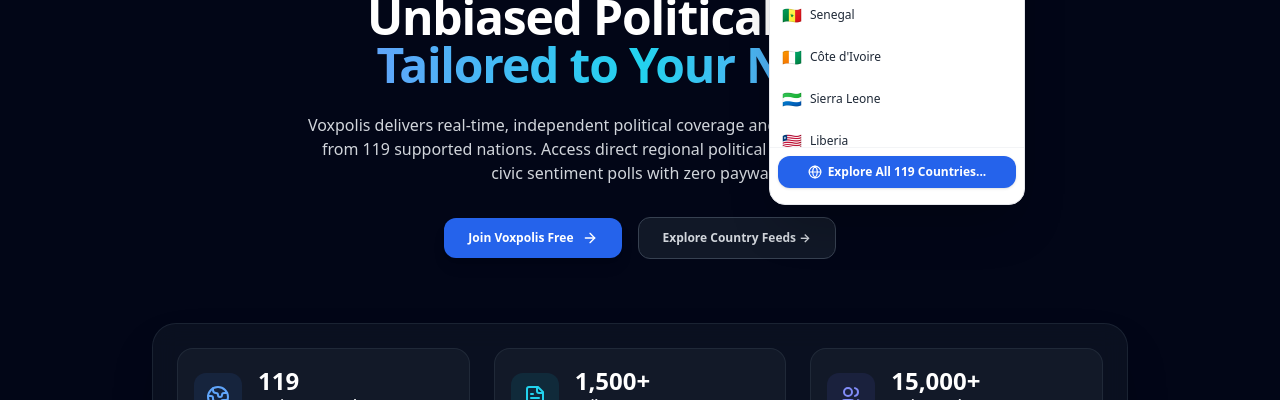
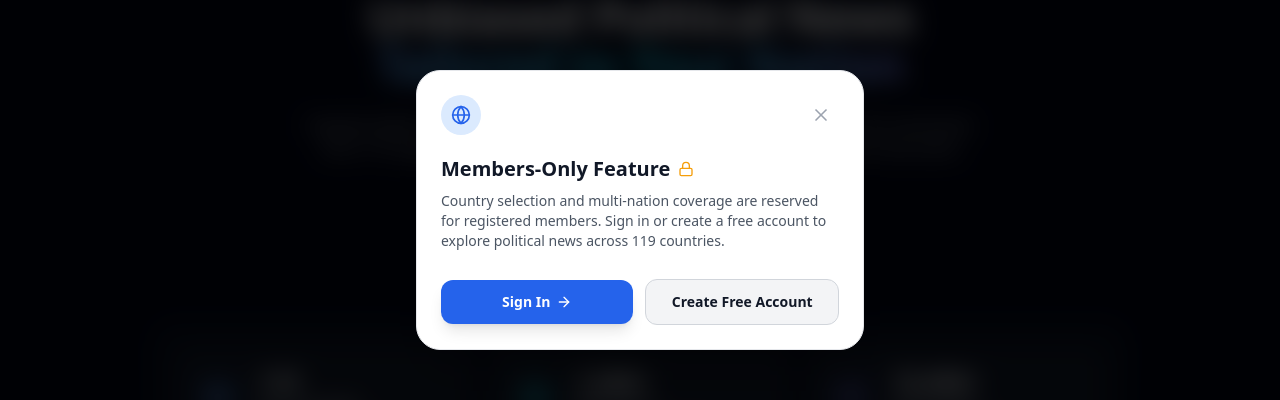
Before and after one commit to mikkywebs/voxpolis, a Next.js app: page /about in a window 1280 px wide. Both pictures are taken after a click on the button "Select Country Coverage". Shown: the part 190-590 px from the top of the page. Built offline with nearby package versions, Linux system fonts and the light colour scheme; no server answers.

Commit message:
fix(ui): mount country modal via React Portal with z-[9999], prompt guest users with AuthPromptModal on country selection, and enable dynamic server rendering

```diff
--- a/src/app/[countrySlug]/page.tsx
+++ b/src/app/[countrySlug]/page.tsx
@@ -1,4 +1,6 @@
 'use client';
+
+export const dynamic = 'force-dynamic';
 
 import { useState, useEffect } from 'react';
 import { useParams, useRouter } from 'next/navigation';
--- a/src/app/about/page.tsx
+++ b/src/app/about/page.tsx
@@ -1,4 +1,6 @@
 'use client';
+
+export const dynamic = 'force-dynamic';
 
 import { useState } from 'react';
 import Link from 'next/link';
--- a/src/app/article/[slug]/page.tsx
+++ b/src/app/article/[slug]/page.tsx
@@ -1,4 +1,6 @@
 'use client';
+
+export const dynamic = 'force-dynamic';
 
 import { useState, useEffect } from 'react';
 import { useParams, useRouter } from 'next/navigation';
--- a/src/app/contact/page.tsx
+++ b/src/app/contact/page.tsx
@@ -1,4 +1,6 @@
 'use client';
+
+export const dynamic = 'force-dynamic';
 
 import { useState } from 'react';
 import Header from '@/components/layout/Header';
--- a/src/app/corrections/page.tsx
+++ b/src/app/corrections/page.tsx
@@ -1,4 +1,6 @@
 'use client';
+
+export const dynamic = 'force-dynamic';
 
 import { useState } from 'react';
 import Header from '@/components/layout/Header';
--- a/src/app/feed/page.tsx
+++ b/src/app/feed/page.tsx
@@ -1,4 +1,6 @@
 'use client';
+
+export const dynamic = 'force-dynamic';
 
 import { useState, useEffect } from 'react';
 import Header from '@/components/layout/Header';
--- a/src/app/page.tsx
+++ b/src/app/page.tsx
@@ -1,4 +1,6 @@
 'use client';
+
+export const dynamic = 'force-dynamic';
 
 import { useEffect, useState } from 'react';
 import Link from 'next/link';
@@ -6,6 +8,7 @@ import SiteLogo from '@/components/branding/SiteLogo';
 import FeedCard from '@/components/feed/FeedCard';
 import Footer from '@/components/layout/Footer';
 import RegionalCountrySelectorModal from '@/components/layout/RegionalCountrySelectorModal';
+import AuthPromptModal from '@/components/auth/AuthPromptModal';
 import { createClient } from '@/lib/supabase/client';
 import { ALL_COUNTRIES, CountryConfig, getCountryByCode } from '@/config/countries';
 import { fetchArticlesForCountry, ArticleData, formatExactTimestamp, getArticleImageUrl } from '@/lib/news';
@@ -32,6 +35,7 @@ export default function LandingPage() {
   const [loadingArticles, setLoadingArticles] = useState(true);
   const [currentSlideIndex, setCurrentSlideIndex] = useState(0);
   const [isCountryModalOpen, setIsCountryModalOpen] = useState(false);
+  const [isAuthPromptOpen, setIsAuthPromptOpen] = useState(false);
 
   useEffect(() => {
     async function checkUser() {
@@ -173,7 +177,13 @@ export default function LandingPage() {
               {isAutoDetected ? 'Live Detected Region:' : 'Selected Country:'}
             </span>
             <button
-              onClick={() => setIsCountryModalOpen(true)}
+              onClick={() => {
+                if (!user) {
+                  setIsAuthPromptOpen(true);
+                } else {
+                  setIsCountryModalOpen(true);
+                }
+              }}
               className="inline-flex items-center gap-2 px-3 py-1.5 rounded-xl bg-gray-900 border border-gray-700 text-white font-bold text-xs hover:border-blue-500 transition cursor-pointer"
             >
               <span className="text-base">{selectedCountry.flag}</span>
@@ -329,6 +339,12 @@ export default function LandingPage() {
         selectedCountry={selectedCountry}
         onSelectCountry={handleSelectCountry}
       />
+
+      {/* Auth Prompt Modal for Guests */}
+      <AuthPromptModal
+        isOpen={isAuthPromptOpen}
+        onClose={() => setIsAuthPromptOpen(false)}
+      />
     </div>
   );
 }
--- a/src/app/privacy/page.tsx
+++ b/src/app/privacy/page.tsx
@@ -1,3 +1,5 @@
+export const dynamic = 'force-dynamic';
+
 import Link from 'next/link';
 import SiteLogo from '@/components/branding/SiteLogo';
 
--- a/src/app/terms/page.tsx
+++ b/src/app/terms/page.tsx
@@ -1,3 +1,5 @@
+export const dynamic = 'force-dynamic';
+
 import Link from 'next/link';
 import SiteLogo from '@/components/branding/SiteLogo';
 
--- /dev/null
+++ b/src/components/auth/AuthPromptModal.tsx
@@ -0,0 +1,103 @@
+'use client';
+
+import { useState, useEffect } from 'react';
+import { createPortal } from 'react-dom';
+import { motion, AnimatePresence } from 'framer-motion';
+import Link from 'next/link';
+import { Lock, X, Globe, ArrowRight } from 'lucide-react';
+
+interface AuthPromptModalProps {
+  isOpen: boolean;
+  onClose: () => void;
+  title?: string;
+  message?: string;
+}
+
+export default function AuthPromptModal({
+  isOpen,
+  onClose,
+  title = 'Members-Only Feature',
+  message = 'Country selection and multi-nation coverage are reserved for registered members. Sign in or create a free account to explore political news across 119 countries.',
+}: AuthPromptModalProps) {
+  const [mounted, setMounted] = useState(false);
+
+  useEffect(() => {
+    setMounted(true);
+  }, []);
+
+  useEffect(() => {
+    const handleKeyDown = (e: KeyboardEvent) => {
+      if (e.key === 'Escape' && isOpen) {
+        onClose();
+      }
+    };
+    window.addEventListener('keydown', handleKeyDown);
+    return () => window.removeEventListener('keydown', handleKeyDown);
+  }, [isOpen, onClose]);
+
+  if (!isOpen || !mounted) return null;
+
+  return createPortal(
+    <AnimatePresence>
+      <div
+        onClick={onClose}
+        className="fixed inset-0 z-[9999] bg-black/75 backdrop-blur-md flex items-center justify-center p-4 overflow-y-auto cursor-pointer"
+      >
+        <motion.div
+          initial={{ opacity: 0, scale: 0.93, y: 15 }}
+          animate={{ opacity: 1, scale: 1, y: 0 }}
+          exit={{ opacity: 0, scale: 0.93, y: 15 }}
+          transition={{ duration: 0.18, ease: 'easeOut' }}
+          onClick={(e) => e.stopPropagation()}
+          className="bg-white dark:bg-gray-900 border border-gray-200 dark:border-gray-800 rounded-3xl w-full max-w-md shadow-2xl overflow-hidden cursor-default my-auto p-6 text-center space-y-5"
+        >
+          {/* Header Icon & Close Button */}
+          <div className="flex items-center justify-between">
+            <div className="w-10 h-10 rounded-full bg-blue-100 dark:bg-blue-900/50 text-blue-600 dark:text-blue-400 flex items-center justify-center">
+              <Globe className="w-5 h-5" />
+            </div>
+            <button
+              onClick={onClose}
+              type="button"
+              className="p-2 text-gray-400 hover:text-gray-700 dark:hover:text-white rounded-full hover:bg-gray-100 dark:hover:bg-gray-800 transition"
+              title="Close (Esc)"
+            >
+              <X className="w-5 h-5" />
+            </button>
+          </div>
+
+          {/* Content */}
+          <div className="space-y-2 text-left">
+            <h3 className="font-extrabold text-lg sm:text-xl text-gray-900 dark:text-white flex items-center gap-2">
+              <span>{title}</span>
+              <Lock className="w-4 h-4 text-amber-500" />
+            </h3>
+            <p className="text-xs sm:text-sm text-gray-600 dark:text-gray-300 leading-relaxed">
+              {message}
+            </p>
+          </div>
+
+          {/* Action Buttons */}
+          <div className="flex flex-col sm:flex-row items-center gap-3 pt-2">
+            <Link
+              href="/login"
+              onClick={onClose}
+              className="w-full py-3 bg-blue-600 hover:bg-blue-500 text-white font-bold text-xs sm:text-sm rounded-xl shadow-lg transition flex items-center justify-center gap-1.5"
+            >
+              <span>Sign In</span>
+              <ArrowRight className="w-4 h-4" />
+            </Link>
+            <Link
+              href="/signup"
+              onClick={onClose}
+              className="w-full py-3 bg-gray-100 dark:bg-gray-800 hover:bg-gray-200 dark:hover:bg-gray-700 text-gray-900 dark:text-white font-bold text-xs sm:text-sm rounded-xl border border-gray-300 dark:border-gray-700 transition flex items-center justify-center"
+            >
+              Create Free Account
+            </Link>
+          </div>
+        </motion.div>
+      </div>
+    </AnimatePresence>,
+    document.body
+  );
+}
--- a/src/components/layout/Header.tsx
+++ b/src/components/layout/Header.tsx
@@ -4,6 +4,7 @@ import { useState, useEffect, useRef } from 'react';
 import Link from 'next/link';
 import SiteLogo from '@/components/branding/SiteLogo';
 import RegionalCountrySelectorModal from '@/components/layout/RegionalCountrySelectorModal';
+import AuthPromptModal from '@/components/auth/AuthPromptModal';
 import { CountryConfig, SUPPORTED_COUNTRIES } from '@/config/countries';
 import { WeatherData } from '@/lib/weather';
 import { Sun, Moon, Palette, ChevronDown, User, Shield, LogOut, Languages, Globe, Check } from 'lucide-react';
@@ -32,6 +33,7 @@ export default function Header({
   const [greeting, setGreeting] = useState<string>('');
   const [weather, setWeather] = useState<WeatherData | null>(null);
   const [isModalOpen, setIsModalOpen] = useState(false);
+  const [isAuthPromptOpen, setIsAuthPromptOpen] = useState(false);
   const [isUserMenuOpen, setIsUserMenuOpen] = useState(false);
   const [isCountryDropdownOpen, setIsCountryDropdownOpen] = useState(false);
   const [isLangOpen, setIsLangOpen] = useState(false);
@@ -139,7 +141,13 @@ export default function Header({
           {/* Regional Country Selector Trigger & Dropdown Menu */}
           <div className="relative shrink-0" ref={countryDropdownRef}>
             <button
-              onClick={() => setIsCountryDropdownOpen(!isCountryDropdownOpen)}
+              onClick={() => {
+                if (!user) {
+                  setIsAuthPromptOpen(true);
+                } else {
+                  setIsCountryDropdownOpen(!isCountryDropdownOpen);
+                }
+              }}
               type="button"
               className="flex items-center gap-1.5 bg-gradient-to-r from-blue-50 to-indigo-50 dark:from-gray-800 dark:to-gray-800 hover:from-blue-100 hover:to-indigo-100 dark:hover:bg-gray-700 text-gray-900 dark:text-gray-100 text-xs font-extrabold px-3 py-1.5 rounded-xl border border-blue-300 dark:border-gray-600 shadow-sm transition cursor-pointer shrink-0"
               title="Select Country Coverage"
@@ -334,6 +342,12 @@ export default function Header({
         selectedCountry={selectedCountry}
         onSelectCountry={onSelectCountry}
       />
+
+      {/* Auth Prompt Modal for Guests */}
+      <AuthPromptModal
+        isOpen={isAuthPromptOpen}
+        onClose={() => setIsAuthPromptOpen(false)}
+      />
     </header>
   );
 }
--- a/src/components/layout/RegionalCountrySelectorModal.tsx
+++ b/src/components/layout/RegionalCountrySelectorModal.tsx
@@ -1,6 +1,7 @@
 'use client';
 
 import { useState, useMemo, useEffect } from 'react';
+import { createPortal } from 'react-dom';
 import { motion, AnimatePresence } from 'framer-motion';
 import { getGroupedRegions, CountryConfig, Continent } from '@/config/countries';
 import { Search, ChevronDown, X, Globe, Check } from 'lucide-react';
@@ -18,6 +19,7 @@ export default function RegionalCountrySelectorModal({
   selectedCountry,
   onSelectCountry,
 }: RegionalCountrySelectorModalProps) {
+  const [mounted, setMounted] = useState(false);
   const [searchQuery, setSearchQuery] = useState('');
   const [activeContinent, setActiveContinent] = useState<Continent | 'All'>('All');
   const [expandedRegions, setExpandedRegions] = useState<Record<string, boolean>>({
@@ -26,6 +28,10 @@ export default function RegionalCountrySelectorModal({
     'Western/Northern Europe': true,
     'East Asia': true,
   });
+
+  useEffect(() => {
+    setMounted(true);
+  }, []);
 
   // Handle ESC key to close modal instantly
   useEffect(() => {
@@ -78,14 +84,14 @@ export default function RegionalCountrySelectorModal({
       .filter((g): g is NonNullable<typeof g> => g !== null);
   }, [allRegionGroups, activeContinent, searchQuery]);
 
-  if (!isOpen) return null;
+  if (!isOpen || !mounted) return null;
 
-  return (
+  return createPortal(
     <AnimatePresence>
       {/* Backdrop with direct click to exit */}
       <div
         onClick={onClose}
-        className="fixed inset-0 z-50 bg-black/70 backdrop-blur-sm flex items-center justify-center p-3 sm:p-4 overflow-y-auto cursor-pointer"
+        className="fixed inset-0 z-[9999] bg-black/75 backdrop-blur-md flex items-center justify-center p-3 sm:p-4 overflow-y-auto cursor-pointer"
       >
         <motion.div
           initial={{ opacity: 0, scale: 0.95, y: 10 }}
@@ -256,6 +262,7 @@ export default function RegionalCountrySelectorModal({
           </div>
         </motion.div>
       </div>
-    </AnimatePresence>
+    </AnimatePresence>,
+    document.body
   );
 }
```
